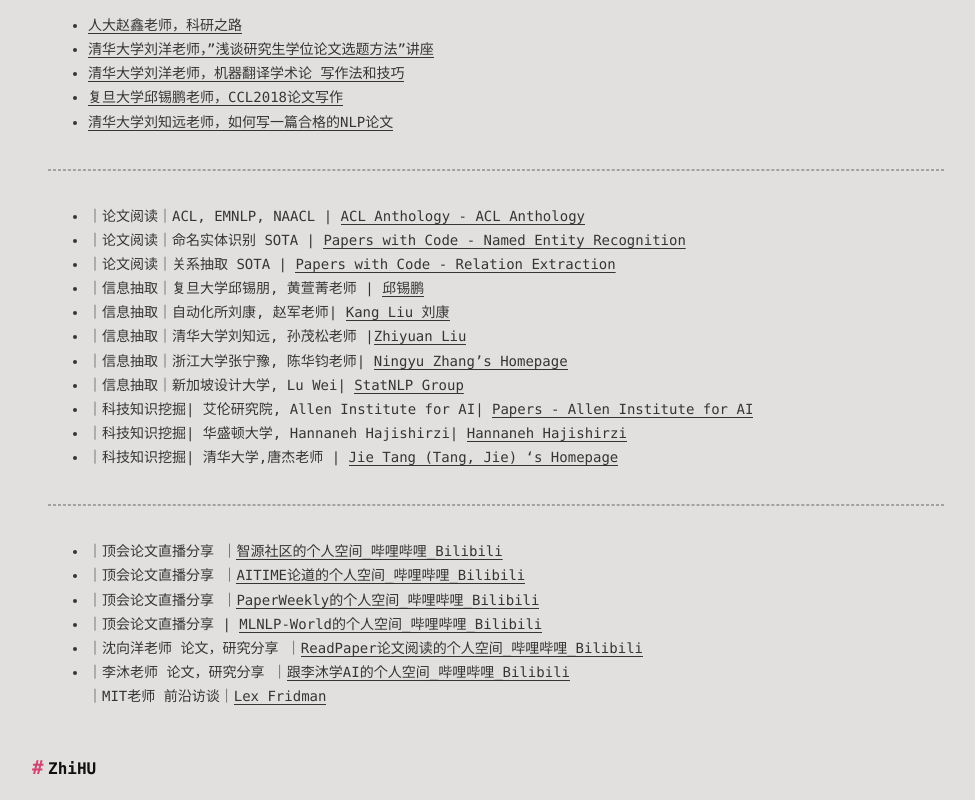
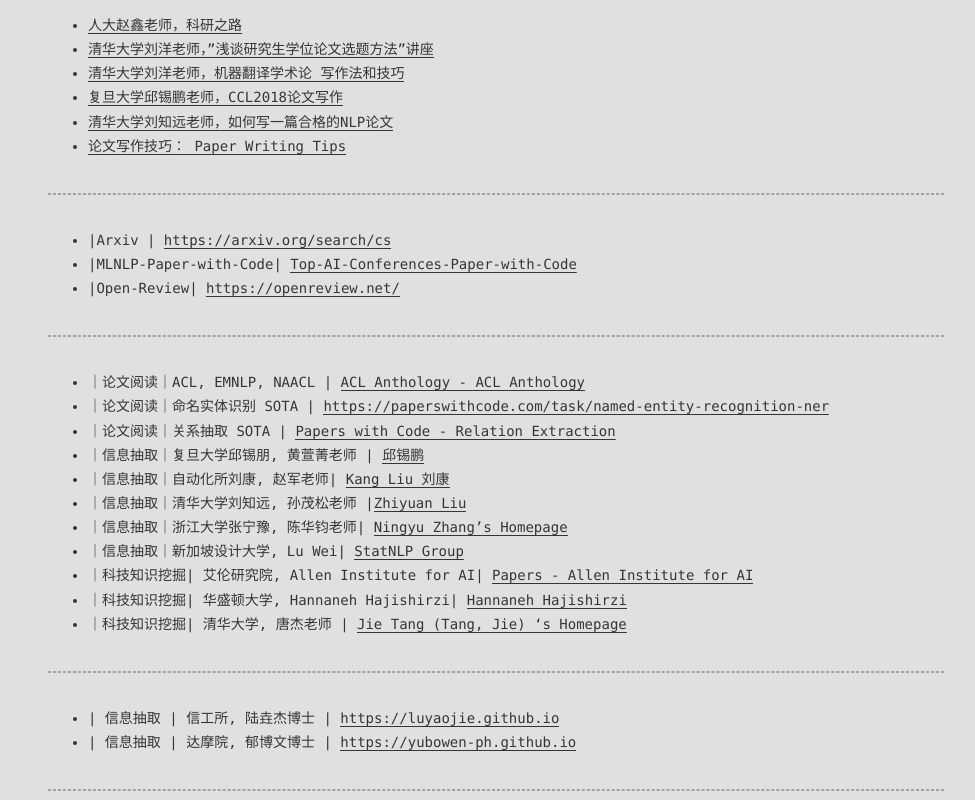
Before and after one commit to yangjingla/yangjingla-yangjingla.github.io, a plain HTML site: page recording/index.html in a window 1280 px wide. Shown: the part 360-1160 px from the top of the page, without its empty margins (144-1119 px from the left). Drawn offline with nearby package versions, Linux system fonts and the light colour scheme; some packages are replaced by stand-ins of ours; a web font is replaced by a local one.

Commit message:
Site updated: 2022-11-27 22:48:40

```diff
--- a/recording/index.html
+++ b/recording/index.html
@@ -6,15 +6,15 @@
     <meta http-equiv="X-UA-Compatible" content="IE=edge">
     <meta name="HandheldFriendly" content="True">
     <meta name="viewport" content="width=device-width, initial-scale=1, maximum-scale=5" />
-    <meta name="description" content="Fighting ! Take a sad song, and make it better !  2022-10-28 Updated! Research 人大赵鑫老师，科研之路 清华大学刘洋老师，”浅谈研究生学位论文选题方法”讲座 清华大学刘洋老师，机器翻译学术论 写作法和技巧 复旦大学邱锡鹏老师，CCL2018论文写作 清华大学刘知远老师，如何写一篇合格的NLP论文    ｜论文阅读｜AC">
+    <meta name="description" content="Fighting ! Take a sad song, and make it better !  2022-10-28 Updated! Research 人大赵鑫老师，科研之路 清华大学刘洋老师，”浅谈研究生学位论文选题方法”讲座 清华大学刘洋老师，机器翻译学术论 写作法和技巧 复旦大学邱锡鹏老师，CCL2018论文写作 清华大学刘知远老师，如何写一篇合格的NLP论文 论文写作技巧： Pap">
 <meta property="og:type" content="website">
 <meta property="og:title" content="recording">
 <meta property="og:url" content="http://example.com/recording/index.html">
 <meta property="og:site_name" content="Yang Jing">
-<meta property="og:description" content="Fighting ! Take a sad song, and make it better !  2022-10-28 Updated! Research 人大赵鑫老师，科研之路 清华大学刘洋老师，”浅谈研究生学位论文选题方法”讲座 清华大学刘洋老师，机器翻译学术论 写作法和技巧 复旦大学邱锡鹏老师，CCL2018论文写作 清华大学刘知远老师，如何写一篇合格的NLP论文    ｜论文阅读｜AC">
+<meta property="og:description" content="Fighting ! Take a sad song, and make it better !  2022-10-28 Updated! Research 人大赵鑫老师，科研之路 清华大学刘洋老师，”浅谈研究生学位论文选题方法”讲座 清华大学刘洋老师，机器翻译学术论 写作法和技巧 复旦大学邱锡鹏老师，CCL2018论文写作 清华大学刘知远老师，如何写一篇合格的NLP论文 论文写作技巧： Pap">
 <meta property="og:locale" content="en_US">
 <meta property="article:published_time" content="2022-01-02T11:53:38.000Z">
-<meta property="article:modified_time" content="2022-10-29T15:42:22.637Z">
+<meta property="article:modified_time" content="2022-11-27T11:55:53.641Z">
 <meta property="article:author" content="yangjing">
 <meta name="twitter:card" content="summary">
 
@@ -109,11 +109,18 @@
 <li><a target="_blank" rel="noopener" href="http://nlp.csai.tsinghua.edu.cn/~ly/talks/cwmt14_tut.pdf">清华大学刘洋老师，机器翻译学术论 写作法和技巧</a></li>
 <li><a target="_blank" rel="noopener" href="https://xpqiu.github.io/slides/20181019-PaperWriting.pdf">复旦大学邱锡鹏老师，CCL2018论文写作</a></li>
 <li><a target="_blank" rel="noopener" href="https://mp.weixin.qq.com/s/czrgveZqruwNsag-rws7dg">清华大学刘知远老师，如何写一篇合格的NLP论文</a></li>
+<li><a target="_blank" rel="noopener" href="https://github.com/MLNLP-World/Paper-Writing-Tips">论文写作技巧： Paper Writing Tips</a></li>
+</ul>
+<hr>
+<ul>
+<li>|Arxiv | <a target="_blank" rel="noopener" href="https://arxiv.org/search/cs">https://arxiv.org/search/cs</a></li>
+<li>|MLNLP-Paper-with-Code| <a target="_blank" rel="noopener" href="https://github.com/MLNLP-World/Top-AI-Conferences-Paper-with-Code">Top-AI-Conferences-Paper-with-Code</a></li>
+<li>|Open-Review| <a target="_blank" rel="noopener" href="https://openreview.net/">https://openreview.net/</a></li>
 </ul>
 <hr>
 <ul>
 <li>｜论文阅读｜ACL, EMNLP, NAACL | <a target="_blank" rel="noopener" href="https://aclanthology.org/">ACL Anthology - ACL Anthology</a>   </li>
-<li>｜论文阅读｜命名实体识别 SOTA | <a target="_blank" rel="noopener" href="https://paperswithcode.com/task/named-entity-recognition-ner">Papers with Code - Named Entity Recognition</a> </li>
+<li>｜论文阅读｜命名实体识别 SOTA | <a target="_blank" rel="noopener" href="https://paperswithcode.com/task/named-entity-recognition-ner">https://paperswithcode.com/task/named-entity-recognition-ner</a> </li>
 <li>｜论文阅读｜关系抽取 SOTA | <a target="_blank" rel="noopener" href="https://paperswithcode.com/task/relation-extraction">Papers with Code - Relation Extraction</a> </li>
 <li>｜信息抽取｜复旦大学邱锡朋, 黄萱菁老师 | <a target="_blank" rel="noopener" href="https://xpqiu.github.io/">邱锡鹏</a> </li>
 <li>｜信息抽取｜自动化所刘康, 赵军老师| <a target="_blank" rel="noopener" href="http://www.nlpr.ia.ac.cn/cip/~liukang/index.html">Kang Liu 刘康</a> </li>
@@ -122,7 +129,12 @@
 <li>｜信息抽取｜新加坡设计大学, Lu Wei| <a target="_blank" rel="noopener" href="https://statnlp-research.github.io/about/">StatNLP Group</a></li>
 <li>｜科技知识挖掘| 艾伦研究院, Allen Institute for AI| <a target="_blank" rel="noopener" href="https://allenai.org/papers">Papers - Allen Institute for AI</a>  </li>
 <li>｜科技知识挖掘| 华盛顿大学,  Hannaneh Hajishirzi| <a target="_blank" rel="noopener" href="https://homes.cs.washington.edu/~hannaneh/research.html">Hannaneh Hajishirzi</a></li>
-<li>｜科技知识挖掘| 清华大学,唐杰老师 | <a target="_blank" rel="noopener" href="https://keg.cs.tsinghua.edu.cn/jietang/">Jie Tang (Tang, Jie) ‘s Homepage</a> </li>
+<li>｜科技知识挖掘| 清华大学, 唐杰老师 | <a target="_blank" rel="noopener" href="https://keg.cs.tsinghua.edu.cn/jietang/">Jie Tang (Tang, Jie) ‘s Homepage</a> </li>
+</ul>
+<hr>
+<ul>
+<li>| 信息抽取 | 信工所, 陆垚杰博士 | <a target="_blank" rel="noopener" href="https://luyaojie.github.io/">https://luyaojie.github.io</a></li>
+<li>| 信息抽取 | 达摩院, 郁博文博士 | <a target="_blank" rel="noopener" href="https://yubowen-ph.github.io/">https://yubowen-ph.github.io</a></li>
 </ul>
 <hr>
 <ul>
```
Also changed, not shown: links/index.html (+13 -4 lines).
